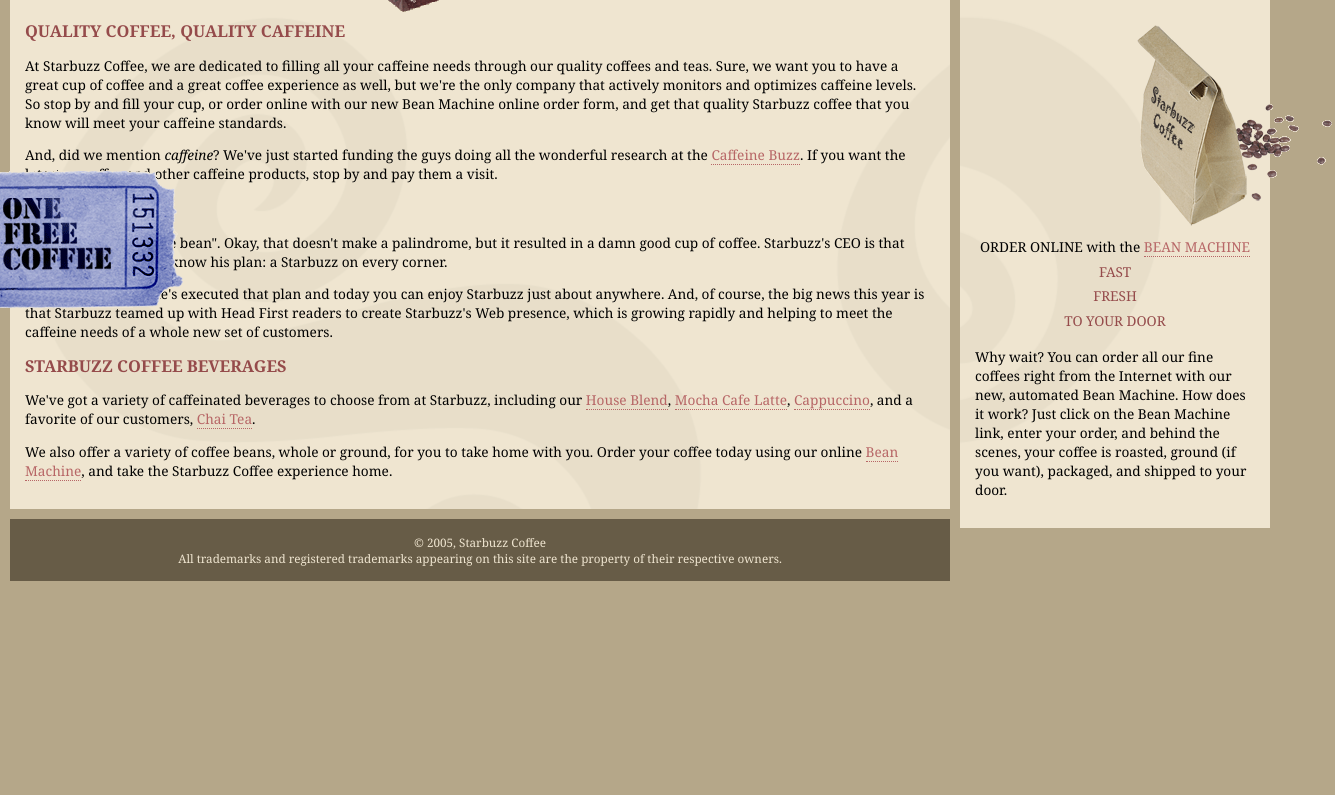
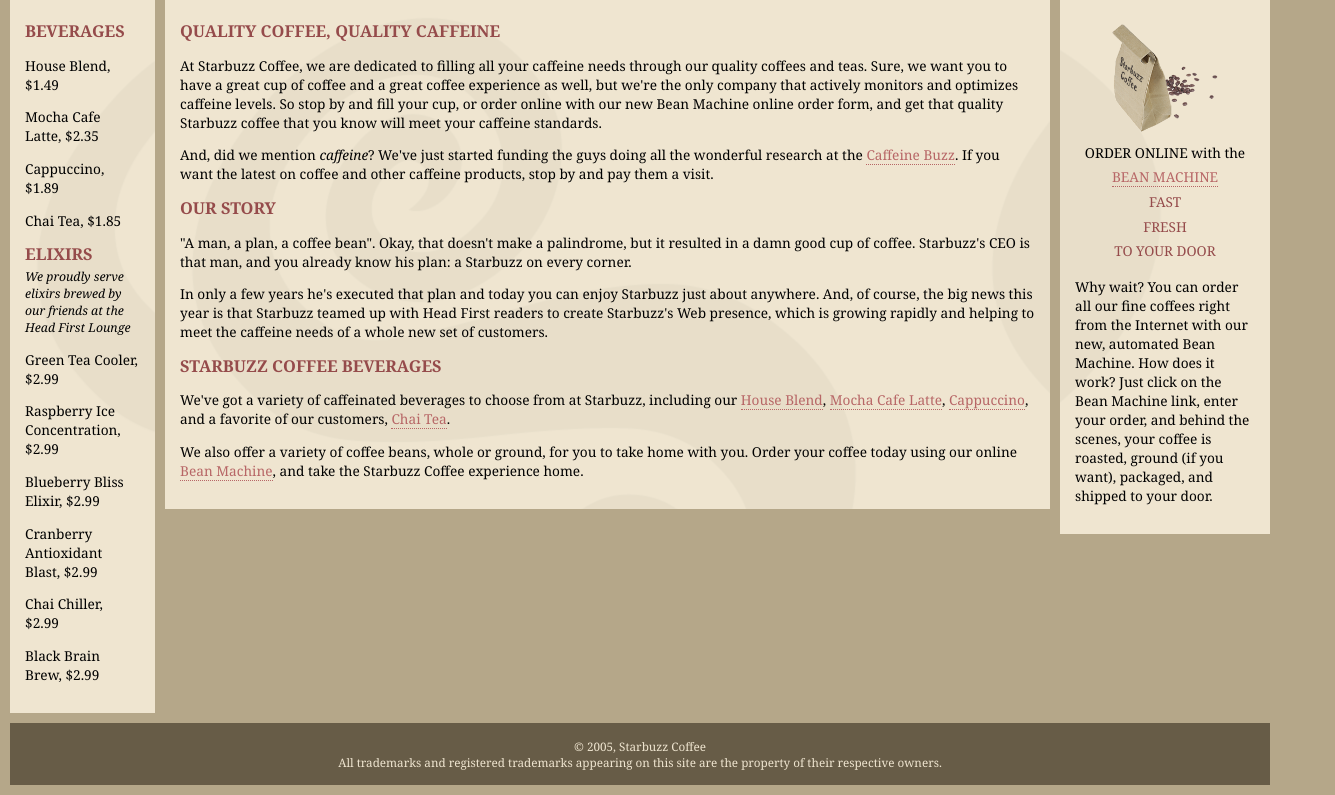
Before and after one commit to stacywang0601/Head_First_HTML_CSS_XHTML, a plain HTML site: page 05starbuzz_new/index.html in a window 1280 px wide. Shown: the part 134-929 px from the top of the page, 1335 px wide, since content can reach past the window. Before the commit the page ends 800 px from the top, so only its background shows below. Drawn offline with Linux system fonts and the light colour scheme.

Commit message:
starbuzz new three-column layout using float

```diff
--- a/05starbuzz_new/index.html
+++ b/05starbuzz_new/index.html
@@ -12,8 +12,39 @@
     <div id="header">
         <img src="images/header.gif" alt="Starbuzz Coffee header image" />
     </div>
-    <div id="award">
-        <img src="images/award.gif" alt="Roaster of the Year award" />
+    <!--since using float, drinks and sidebar must be on top of main div-->
+    <div id="drinks">
+        <h1>BEVERAGES</h1>
+        <p>House Blend, $1.49</p>
+        <p>Mocha Cafe Latte, $2.35</p>
+        <p>Cappuccino, $1.89</p>
+        <p>Chai Tea, $1.85</p>
+        <h1 style="margin-bottom: 3px;">ELIXIRS</h1>
+        <p style="margin-top: 3px; font-style: italic; font-size: 90%;">
+            We proudly serve elixirs brewed by our friends at the Head First Lounge
+        </p>
+        <p>Green Tea Cooler, $2.99</p>
+        <p>Raspberry Ice Concentration, $2.99</p>
+        <p>Blueberry Bliss Elixir, $2.99</p>
+        <p>Cranberry Antioxidant Blast, $2.99</p>
+        <p>Chai Chiller, $2.99</p>
+        <p>Black Brain Brew, $2.99</p>
+    </div>
+    <div id="sidebar">
+        <p class="beanheading">
+            <img src="images/bag.gif" alt="Bean Machine bag" />
+            <br /> ORDER ONLINE with the
+            <a href="form.html">BEAN MACHINE</a>
+            <br />
+            <span class="slogan">
+            FAST <br />
+            FRESH <br />
+            TO YOUR DOOR <br />
+        </span>
+        </p>
+        <p>
+            Why wait? You can order all our fine coffees right from the Internet with our new, automated Bean Machine. How does it work? Just click on the Bean Machine link, enter your order, and behind the scenes, your coffee is roasted, ground (if you want), packaged, and shipped to your door.
+        </p>
     </div>
     <div id="main">
         <h1>QUALITY COFFEE, QUALITY CAFFEINE</h1>
@@ -42,22 +73,6 @@
             <a href="form.html" title="form.html">Bean Machine</a>, and take the Starbuzz Coffee experience home.
         </p>
     </div>
-    <div id="sidebar">
-        <p class="beanheading">
-            <img src="images/bag.gif" alt="Bean Machine bag" />
-            <br /> ORDER ONLINE with the
-            <a href="form.html">BEAN MACHINE</a>
-            <br />
-            <span class="slogan">
-            FAST <br />
-            FRESH <br />
-            TO YOUR DOOR <br />
-        </span>
-        </p>
-        <p>
-            Why wait? You can order all our fine coffees right from the Internet with our new, automated Bean Machine. How does it work? Just click on the Bean Machine link, enter your order, and behind the scenes, your coffee is roasted, ground (if you want), packaged, and shipped to your door.
-        </p>
-    </div>
     <div id="footer">
         &copy; 2005, Starbuzz Coffee
         <br /> All trademarks and registered trademarks appearing on this site are the property of their respective owners.
--- a/05starbuzz_new/starbuzz.css
+++ b/05starbuzz_new/starbuzz.css
@@ -11,18 +11,18 @@ body {
     height: 108px;
 }
 
-#award {
-    position: absolute;
-    top: 30px;
-    left: 365px;
-    z-index: 99;
+#drinks {
+    background: #efe5d0 url(images/background.gif) top left;
+    font-size: 105%;
+    padding: 15px;
+    margin: 0px 10px 10px 10px;
 }
 
 #main {
     background: #efe5d0 url(images/background.gif) top left;
     font-size: 105%;
     padding: 15px;
-    margin: 0px 330px 10px 10px;
+    margin: 0px 10px 10px 10px;
 }
 
 #sidebar {
@@ -30,10 +30,6 @@ body {
     font-size: 105%;
     padding: 15px;
     margin: 0px 10px 10px 10px;
-    width: 280px;
-    position: absolute;
-    top: 128px;
-    right: 0px;
 }
 
 #footer {
@@ -41,10 +37,8 @@ body {
     color: #efe5d0;
     text-align: center;
     padding: 15px;
-    margin: 10px 330px 10px 10px;
+    margin: 10px;
     font-size: 90%;
-    /*no floating content is allowed on the right of the footer.*/
-    clear: right;
 }
 
 h1 {
@@ -65,6 +59,10 @@ h2 {
     line-height: 1.8em;
 }
 
+.beanheading img {
+    width: 60%;
+}
+
 a:link {
     color: #b76666;
     text-decoration: none;
@@ -77,28 +75,32 @@ a:visited {
     border-bottom: thin dotted #675c47;
 }
 
-#coupon {
-    position: fixed;
-    top: 300px;
-    left: -90px;
+
+/**three column design using absolute position*/
+
+#sidebar {
+    float: right;
+    width: 180px;
 }
 
-#coupon img {
-    border: none;
+#main {
+    margin-right: 230px;
+    margin-left: 165px;
 }
 
-
-/**overriding that rule for the link above and saying we don’t want any border on the link. */
-
-#coupon a:link {
-    border: none;
+#drinks {
+    float: left;
+    width: 115px;
 }
 
-#coupon a:visited {
-    border: none;
+#footer {
+    clear: both;
 }
 
-.beanheading img {
-    position: relative;
-    left: 120px;
+#coupon {
+    display: none;
 }
+
+#award {
+    display: none;
+}
```
